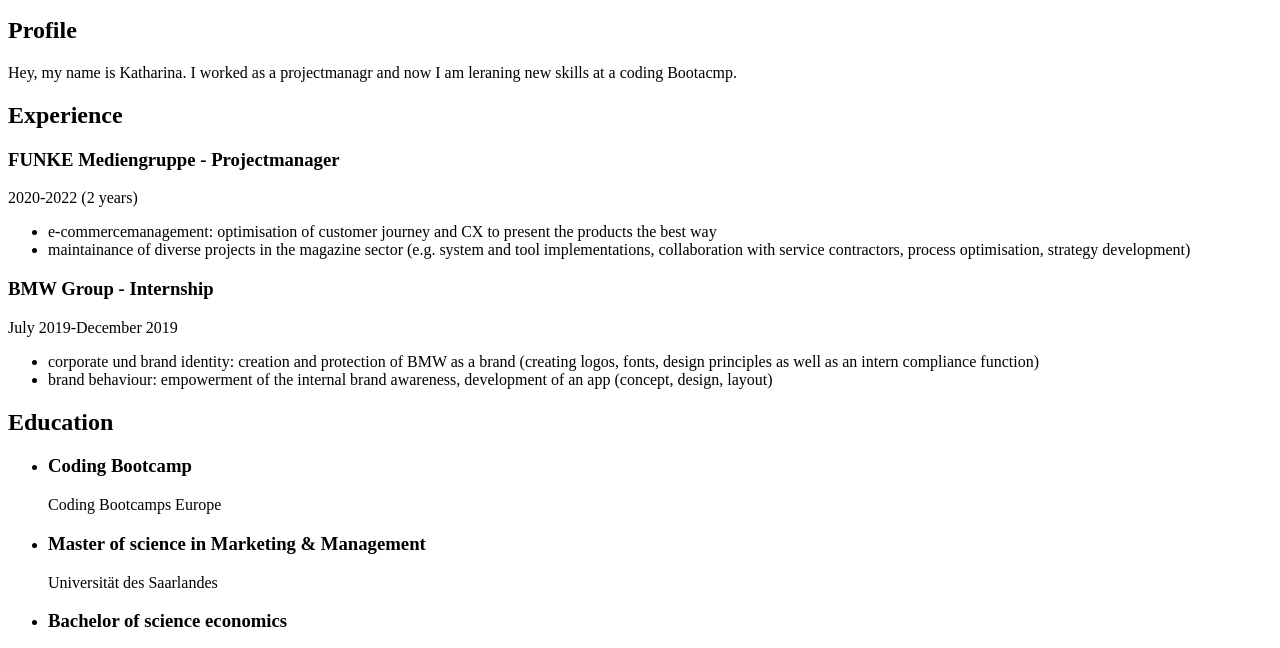
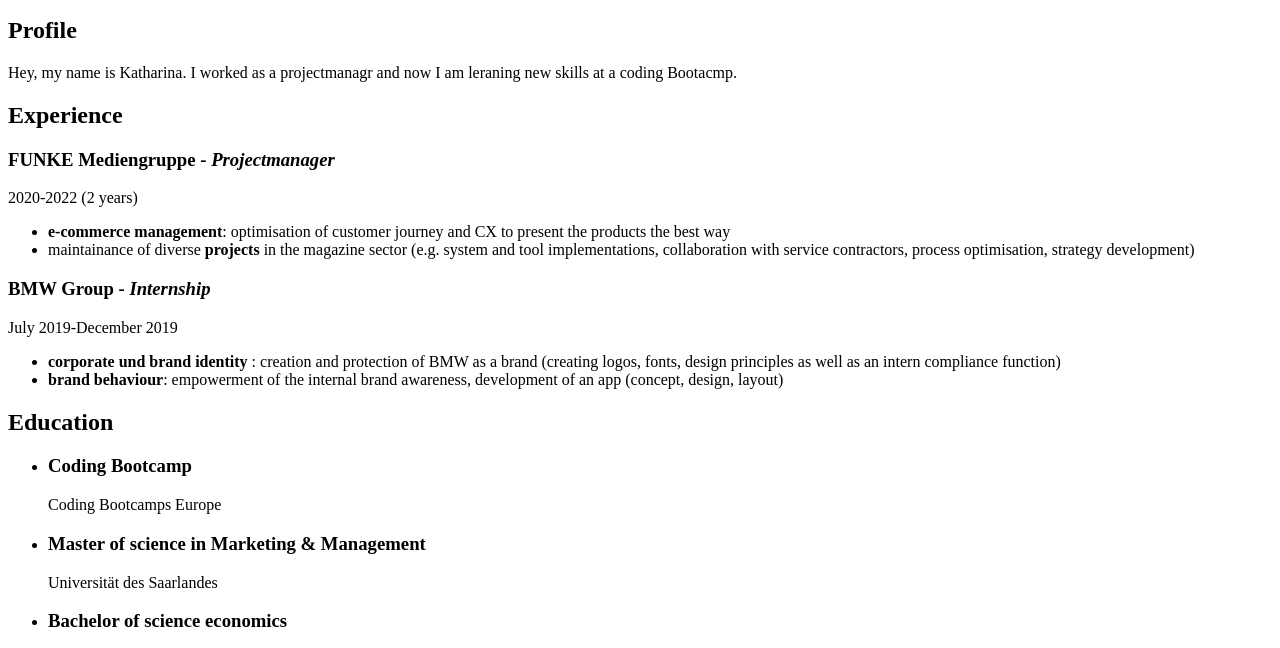
Before and after one commit to kath-arina/Katharina-s-CV, a plain HTML site: page index.html in a window 1280 px wide. Shown: the part 145-793 px from the top of the page. Drawn offline with Linux system fonts and the light colour scheme.

Commit message:
added semantic tags

```diff
--- a/index.html
+++ b/index.html
@@ -28,15 +28,15 @@
             <h2>Experience</h2>
             <section>
                 <header>
-                    <h3><b>FUNKE Mediengruppe - Projectmanager</b></h3>
+                    <h3><b>FUNKE Mediengruppe - <i>Projectmanager</i></b></h3>
                     <p>2020-2022 (2 years)</p>
                 </header>
 
                 <ul>
-                    <li>e-commercemanagement: optimisation of
+                    <li> <strong>e-commerce management</strong>: optimisation of
                         customer journey and CX to present the
                         products the best way</li>
-                    <li>maintainance of diverse projects in the
+                    <li>maintainance of diverse <strong>projects</strong> in the
                         magazine sector (e.g. system and tool
                         implementations, collaboration with service
                         contractors, process optimisation, strategy
@@ -45,16 +45,16 @@
             </section>
             <section>
                 <header>
-                    <h3><b>BMW Group - Internship</b></h3>
+                    <h3><b>BMW Group - <i>Internship</i></b></h3>
                     <p>July 2019-December 2019</p>
                 </header>
 
                 <ul>
-                    <li>corporate und brand identity: creation and
+                    <li> <strong>corporate und brand identity</strong> : creation and
                         protection of BMW as a brand (creating logos,
                         fonts, design principles as well as an intern
                         compliance function)</li>
-                    <li>brand behaviour: empowerment of the
+                    <li> <strong>brand behaviour</strong>: empowerment of the
                         internal brand awareness, development of an
                         app (concept, design, layout)</li>
                 </ul>
```
